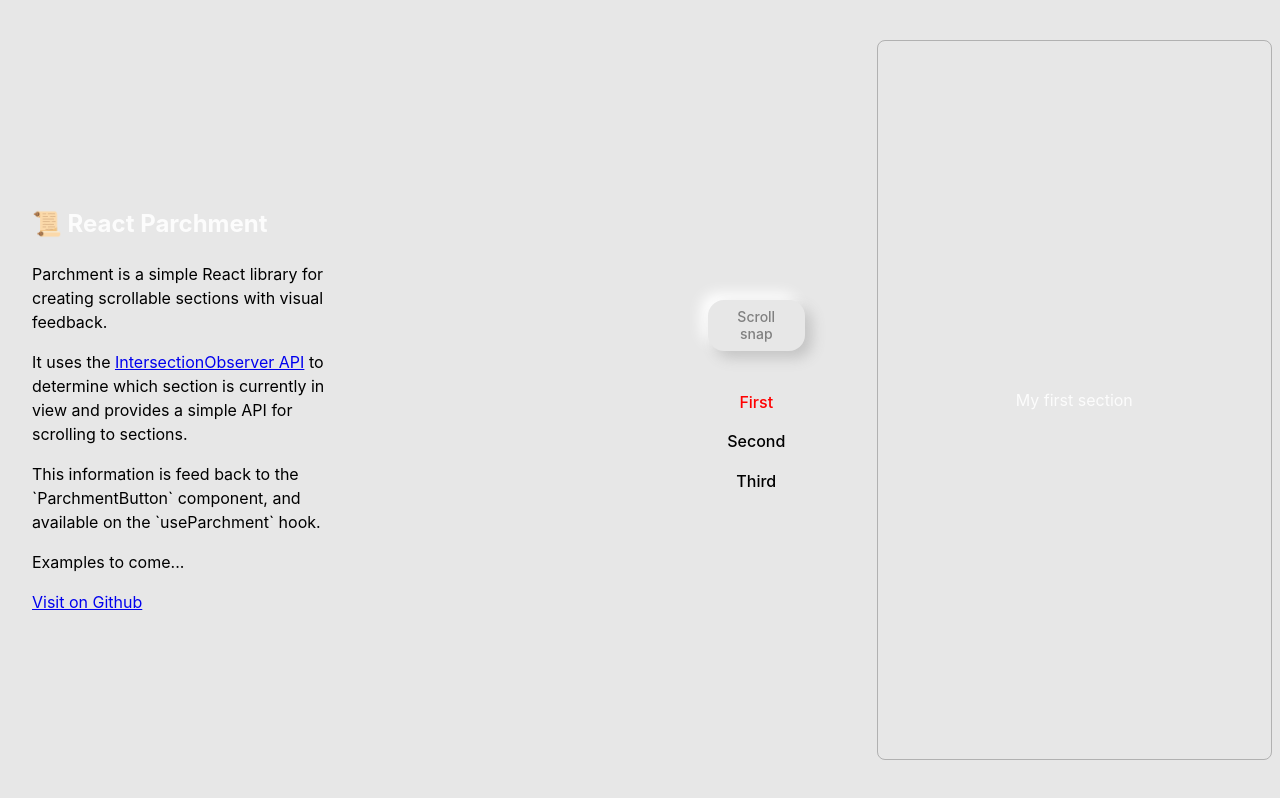
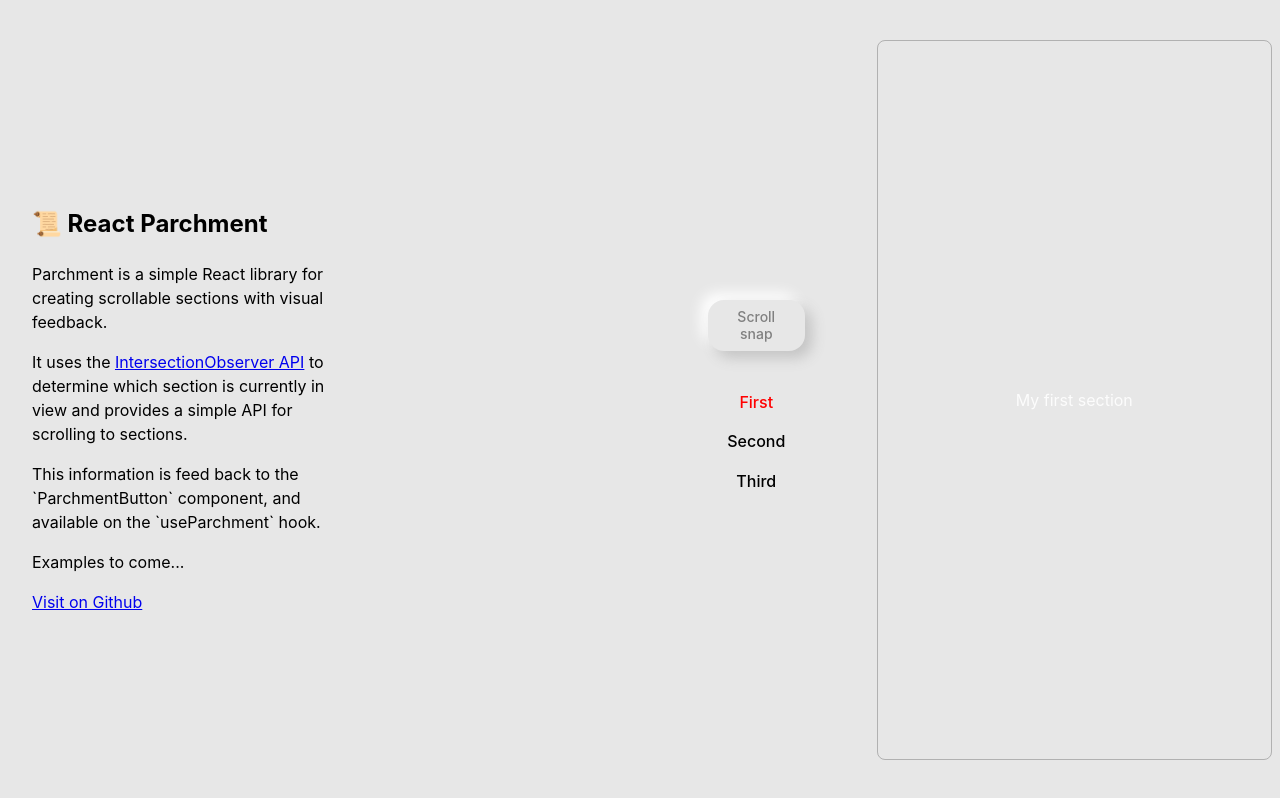
Before and after one commit to alex-fitzgerald/parchment, a React (Vite) app: page / in a window 1280 px wide. Built offline with nearby package versions, Linux system fonts and the light colour scheme.

Commit message:
fix: light mode text colour

```diff
--- a/src/demo-app.css
+++ b/src/demo-app.css
@@ -47,7 +47,7 @@ body {
     min-width: 320px;
     height: 100%;
 
-    p {
+    h1, p {
         color: var(--foreground);
     }
 }
```
